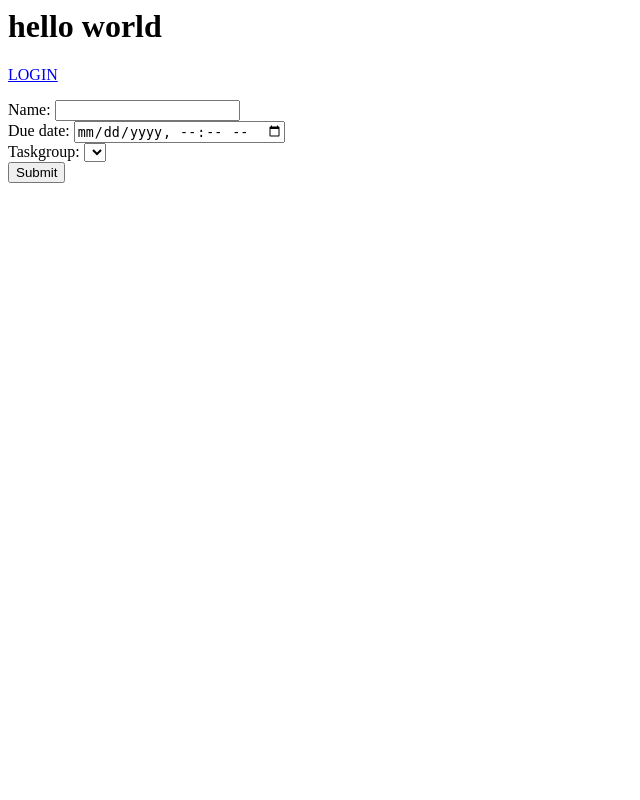
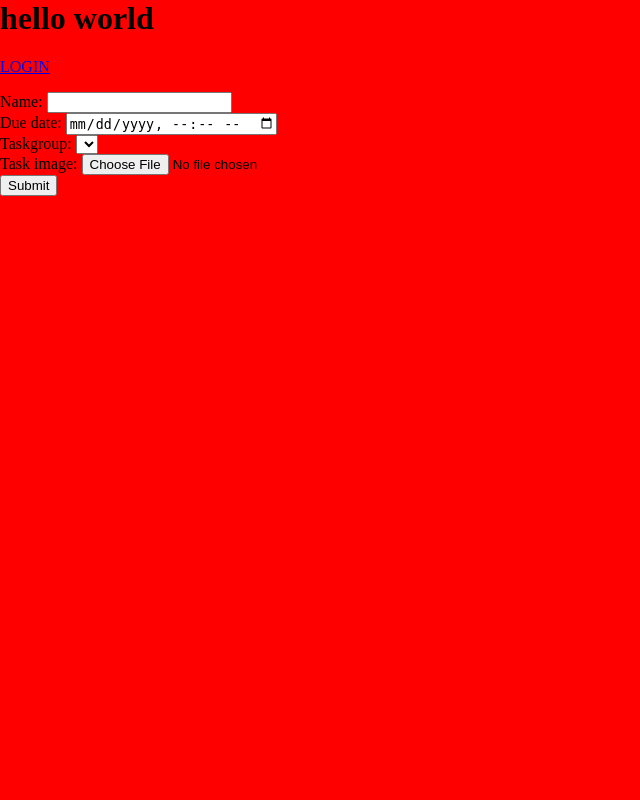
Before and after one commit to laZhouLaMian/mysite, a Django app: page /tasks/list in a window 1280 px wide. Shown: the whole page, without its empty margins (0-640 px from the left). Run offline with Django 5.2, Linux system fonts and the light colour scheme; data that the repository does not hold is empty.

Commit message:
added static files and upload image function

```diff
--- a/mysite/settings.py
+++ b/mysite/settings.py
@@ -121,7 +121,10 @@ USE_TZ = True
 # https://docs.djangoproject.com/en/5.0/howto/static-files/
 
 STATIC_URL = '/static/'
-
+STATICFILES_DIRS = [
+    BASE_DIR / 'static'
+]
+MEDIA_URL = '/media/'
 # Default primary key field type
 # https://docs.djangoproject.com/en/5.0/ref/settings/#default-auto-field
 
--- a/mysite/urls.py
+++ b/mysite/urls.py
@@ -16,9 +16,13 @@ Including another URLconf
 """
 from django.contrib import admin
 from django.urls import path, include
+from django.conf import settings
+from django.conf.urls.static import static
 
 urlpatterns = [
     path('admin/', admin.site.urls),
     path('tasks/', include('tasks.urls', namespace='tasks')),
     path('accounts/', include('django.contrib.auth.urls')),
 ]
+
+urlpatterns += static(settings.MEDIA_URL, document_root=settings.MEDIA_ROOT)
--- /dev/null
+++ b/static/css/main.css
@@ -0,0 +1,8 @@
+* {
+    box-sizing: border-box;
+}
+html,body {
+    margin: 0;
+    padding: 0;
+    background-color: red;
+}
--- a/tasks/admin.py
+++ b/tasks/admin.py
@@ -23,7 +23,7 @@ class TaskAdmin(admin.ModelAdmin):
     fieldsets = [
         ('Details', {
             'fields': [
-                ('name', 'due_date'), 'taskgroup'
+                ('name', 'due_date'), 'taskgroup', 'task_image'
             ]
         })
     ]
--- a/tasks/models.py
+++ b/tasks/models.py
@@ -14,6 +14,7 @@ class Task(models.Model):
     name = models.CharField(max_length=100)
     due_date = models.DateTimeField(null=True)
     taskgroup = models.ForeignKey(TaskGroup, on_delete=models.CASCADE, related_name="tasks", default="1")
+    task_image = models.ImageField(upload_to="images/", null=True)
 
     def __str__(self):
         return '{}: due on {} unit(s)'.format(self.name, self.due_date)
--- /dev/null
+++ b/templates/base.html
@@ -0,0 +1,12 @@
+{% load static %}
+<html>
+  <head>
+
+    <title> {% block page_title%} {% endblock %}</title>
+    <link rel="stylesheet" href="{% static 'css/main.css' %}">
+  </head>
+  <body>
+    {% block main%} {% endblock %}
+    {% block scripts%} {% endblock %}
+  </body>
+</html>
--- a/templates/task_detail.html
+++ b/templates/task_detail.html
@@ -3,6 +3,9 @@
     <title>Task Detail</title>
   </head>
   <body>
+    {% if object.task_image %}
+    <img src="{{ object.task_image.url }}" alt="">
+    {% endif %}
     <p>{{task}}</p>
     <form method="POST">
       {% csrf_token %}
--- a/templates/task_list.html
+++ b/templates/task_list.html
@@ -1,3 +1,4 @@
+{% extends 'base.html' %}
 <!-- <html>
   <head>
     <title>Task List</title>
@@ -44,11 +45,18 @@
   </body>
 </html> -->
 
+
+{% load static %}
+{% block page_title %}Task List {% endblock %}
+{% block styles %}{% endblock %}
+{% block main %}
 <html>
   <head>
     <title>Task List</title>
+    <link rel="stylesheet" href="{% static 'css/main.css' %}">
   </head>
   <body>
+    <!-- <img src="{% static 'img/asdf.jpg' %}" alt=""> -->
     {% if request.user.is_authenticated %}
     <h1>hello {{request.user.username}}</h1>
     <form form action="{% url 'logout' %}" method="POST">
@@ -73,3 +81,5 @@
     </form>
   </body>
 </html>
+{% endblock %}
+{% block scripts %}{% endblock %}
```
Also changed, not shown: images/A40326478N.jpg (added), tasks/migrations/0004_task_task_image.py (added).
